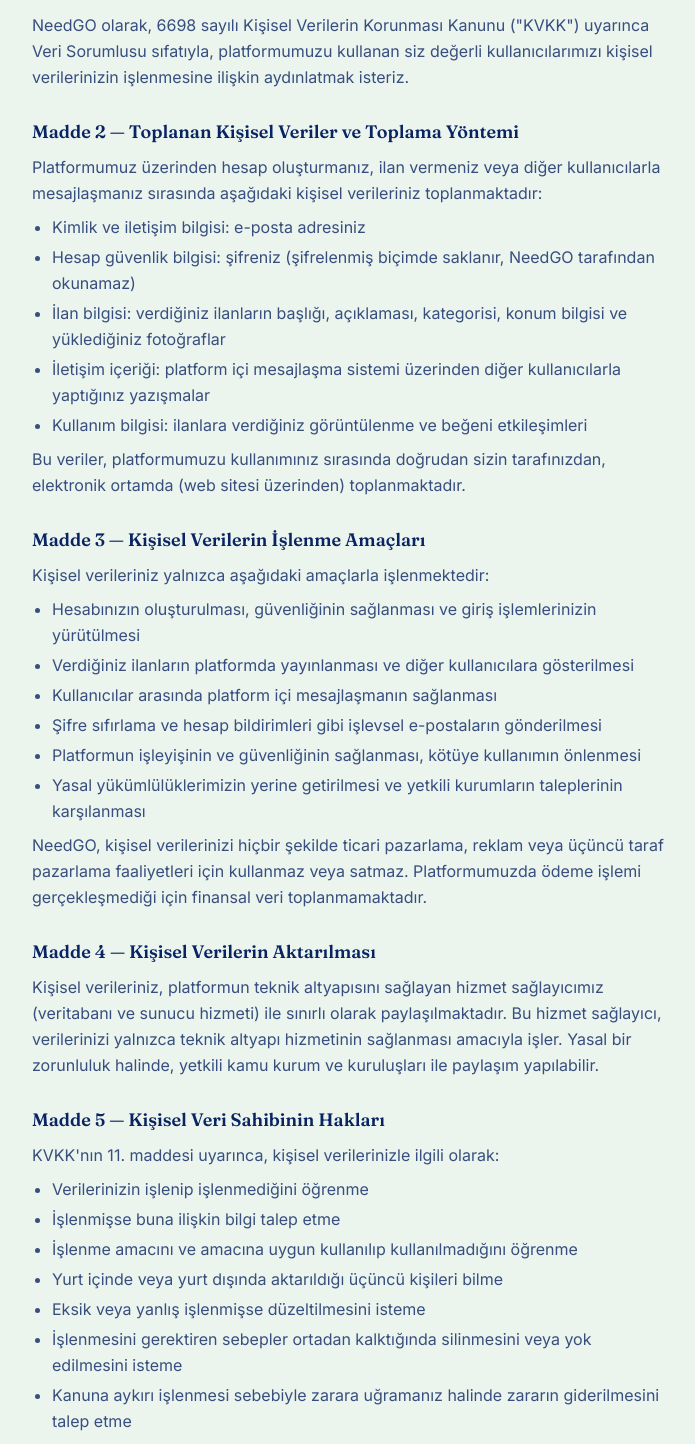
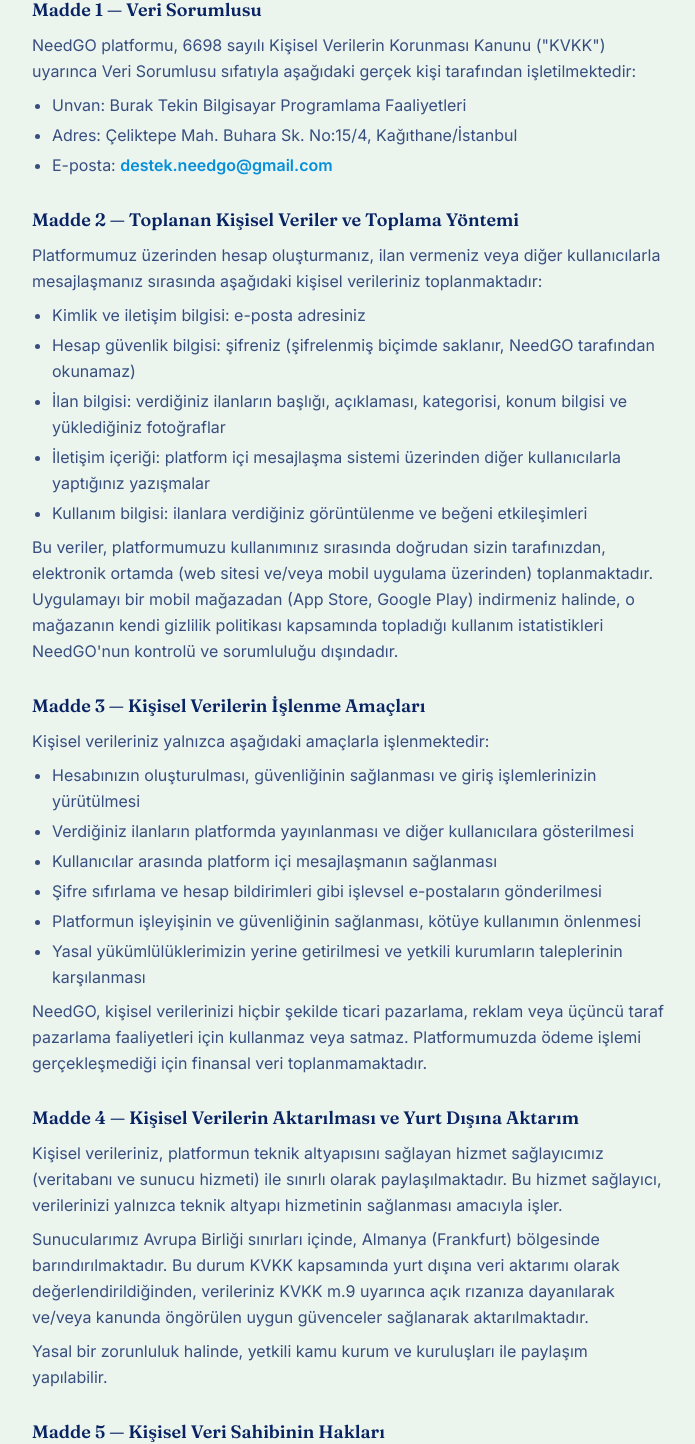
Before and after one commit to SametTEKIN21/needgo, a Next.js app: page /gizlilik-bildirimi in a window 1280 px wide. Shown: the part 233-1677 px from the top of the page, without its empty margins (292-987 px from the left). Built offline with nearby package versions, Linux system fonts and the light colour scheme.

Commit message:
gizlilik bildirim

```diff
--- a/app/AuthForm.tsx
+++ b/app/AuthForm.tsx
@@ -36,6 +36,7 @@
   const [mod, setMod] = useState<'giris' | 'kayit' | 'sifremi-unuttum'>('giris')
   const [email, setEmail] = useState('')
   const [sifre, setSifre] = useState('')
+  const [kvkkOnay, setKvkkOnay] = useState(false)
   const [yukleniyor, setYukleniyor] = useState(false)
   const [hata, setHata] = useState('')
   const [mesaj, setMesaj] = useState('')
@@ -57,6 +58,10 @@
 
   const gonderIstek = async () => {
     if (mod === 'kayit') {
+      if (!kvkkOnay) {
+        setHata('Devam etmek için Gizlilik Bildirimi\'ni kabul etmelisin.')
+        return
+      }
       const { error } = await supabase.auth.signUp({
         email,
         password: sifre,
@@ -145,6 +150,29 @@
             </button>
           )}
 
+          {mod === 'kayit' && (
+            <label className="flex items-start gap-2 text-xs text-[var(--renk-ink)]/70">
+              <input
+                type="checkbox"
+                checked={kvkkOnay}
+                onChange={(e) => setKvkkOnay(e.target.checked)}
+                required
+                className="mt-0.5 accent-[var(--renk-orman)]"
+              />
+              <span>
+                <a
+                  href="/gizlilik-bildirimi"
+                  target="_blank"
+                  rel="noopener noreferrer"
+                  className="text-[var(--renk-orman)] font-semibold hover:underline"
+                >
+                  Gizlilik Bildirimi
+                </a>
+                &apos;ni okudum, kişisel verilerimin işlenmesini kabul ediyorum.
+              </span>
+            </label>
+          )}
+
           {hata && <p className="text-xs text-[#B5533C]">{hata}</p>}
           {mesaj && <p className="text-xs text-[var(--renk-orman)]">{mesaj}</p>}
 
--- a/app/gizlilik-bildirimi/page.tsx
+++ b/app/gizlilik-bildirimi/page.tsx
@@ -5,19 +5,31 @@
     <StatikSayfaShell baslik="Gizlilik Bildirimi">
       <div className="flex flex-col gap-7 text-sm sm:text-base text-[var(--renk-ink)]/80 leading-relaxed">
 
-        <p className="text-xs text-[var(--renk-ink)]/50">
-          Kişisel Verilerin Korunması ve İşlenmesine İlişkin Aydınlatma Metni
-        </p>
+        <div className="flex flex-col gap-1">
+          <p className="text-xs text-[var(--renk-ink)]/50">
+            Kişisel Verilerin Korunması ve İşlenmesine İlişkin Aydınlatma Metni
+          </p>
+          <p className="text-xs text-[var(--renk-ink)]/50">Son güncelleme: 9 Eylül 2026</p>
+        </div>
 
         <section>
           <h2 className="font-display text-lg font-semibold text-[var(--renk-ink)] mb-2">
             Madde 1 — Veri Sorumlusu
           </h2>
           <p>
-            NeedGO olarak, 6698 sayılı Kişisel Verilerin Korunması Kanunu (&quot;KVKK&quot;)
-            uyarınca Veri Sorumlusu sıfatıyla, platformumuzu kullanan siz değerli
-            kullanıcılarımızı kişisel verilerinizin işlenmesine ilişkin aydınlatmak isteriz.
+            NeedGO platformu, 6698 sayılı Kişisel Verilerin Korunması Kanunu (&quot;KVKK&quot;)
+            uyarınca Veri Sorumlusu sıfatıyla aşağıdaki gerçek kişi tarafından işletilmektedir:
           </p>
+          <ul className="list-disc pl-5 flex flex-col gap-1 mt-2">
+            <li>Unvan: Burak Tekin Bilgisayar Programlama Faaliyetleri</li>
+            <li>Adres: Çeliktepe Mah. Buhara Sk. No:15/4, Kağıthane/İstanbul</li>
+            <li>
+              E-posta:{' '}
+              <a href="mailto:destek.needgo@gmail.com" className="text-[var(--renk-orman)] font-semibold hover:underline">
+                destek.needgo@gmail.com
+              </a>
+            </li>
+          </ul>
         </section>
 
         <section>
@@ -47,7 +59,10 @@
           </ul>
           <p className="mt-2">
             Bu veriler, platformumuzu kullanımınız sırasında doğrudan sizin tarafınızdan,
-            elektronik ortamda (web sitesi üzerinden) toplanmaktadır.
+            elektronik ortamda (web sitesi ve/veya mobil uygulama üzerinden) toplanmaktadır.
+            Uygulamayı bir mobil mağazadan (App Store, Google Play) indirmeniz halinde, o
+            mağazanın kendi gizlilik politikası kapsamında topladığı kullanım istatistikleri
+            NeedGO&apos;nun kontrolü ve sorumluluğu dışındadır.
           </p>
         </section>
 
@@ -75,14 +90,23 @@
 
         <section>
           <h2 className="font-display text-lg font-semibold text-[var(--renk-ink)] mb-2">
-            Madde 4 — Kişisel Verilerin Aktarılması
+            Madde 4 — Kişisel Verilerin Aktarılması ve Yurt Dışına Aktarım
           </h2>
-          <p>
+          <p className="mb-2">
             Kişisel verileriniz, platformun teknik altyapısını sağlayan hizmet
             sağlayıcımız (veritabanı ve sunucu hizmeti) ile sınırlı olarak
             paylaşılmaktadır. Bu hizmet sağlayıcı, verilerinizi yalnızca teknik altyapı
-            hizmetinin sağlanması amacıyla işler. Yasal bir zorunluluk halinde, yetkili
-            kamu kurum ve kuruluşları ile paylaşım yapılabilir.
+            hizmetinin sağlanması amacıyla işler.
+          </p>
+          <p className="mb-2">
+            Sunucularımız Avrupa Birliği sınırları içinde, Almanya (Frankfurt) bölgesinde
+            barındırılmaktadır. Bu durum KVKK kapsamında yurt dışına veri aktarımı olarak
+            değerlendirildiğinden, verileriniz KVKK m.9 uyarınca açık rızanıza dayanılarak
+            ve/veya kanunda öngörülen uygun güvenceler sağlanarak aktarılmaktadır.
+          </p>
+          <p>
+            Yasal bir zorunluluk halinde, yetkili kamu kurum ve kuruluşları ile paylaşım
+            yapılabilir.
           </p>
         </section>
 
@@ -104,10 +128,14 @@
           </ul>
           <p className="mt-2">
             haklarına sahipsiniz. Bu haklarınızı kullanmak için{' '}
+            <a href="mailto:destek.needgo@gmail.com" className="text-[var(--renk-orman)] font-semibold hover:underline">
+              destek.needgo@gmail.com
+            </a>{' '}
+            adresi üzerinden veya{' '}
             <a href="/iletisim" className="text-[var(--renk-orman)] font-semibold hover:underline">
               İletişim
             </a>{' '}
-            sayfamızda yer alan e-posta adresimiz üzerinden bize ulaşabilirsiniz.
+            sayfamızdan bize ulaşabilirsiniz.
           </p>
         </section>
 
```
